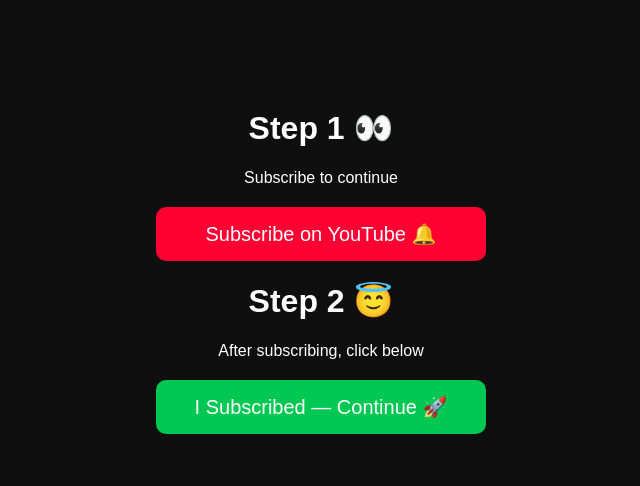
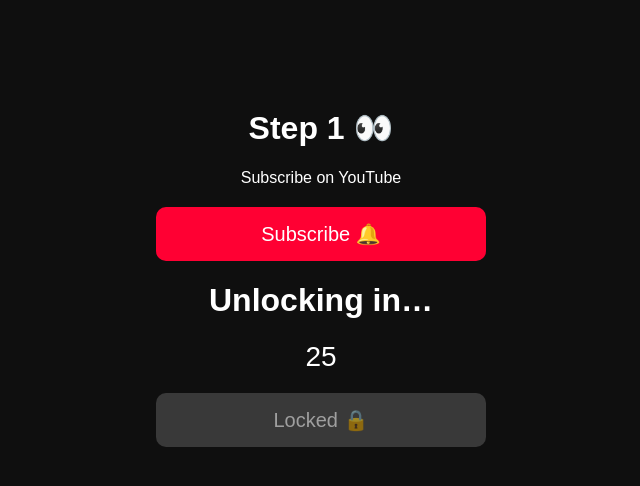
Before and after one commit to pr0x13z/subscribez, a plain HTML site: page index.html in a window 1280 px wide. Shown: the whole page, without its empty margins (319-959 px from the left). Drawn offline with Linux system fonts and the light colour scheme.

Commit message:
Update index.html

```diff
--- a/index.html
+++ b/index.html
@@ -2,7 +2,8 @@
 <html>
 <head>
   <meta charset="UTF-8">
-    <title>unlock 😈</title>
+  <title>unlocking… 😈</title>
+
   <style>
     body {
       font-family: Arial, sans-serif;
@@ -11,6 +12,7 @@
       background: #0f0f0f;
       color: white;
     }
+
     a.button {
       display: block;
       width: 300px;
@@ -22,28 +24,57 @@
       font-size: 20px;
       border-radius: 10px;
     }
-      a.done {
-        background: #00c853;
+
+    a.locked {
+      background: #555;
+      pointer-events: none;
+      opacity: 0.6;
+    }
+
+    #timer {
+      font-size: 28px;
+      margin: 20px 0;
     }
   </style>
 </head>
 
 <body>
+
   <h1>Step 1 👀</h1>
-    <p>Subscribe to continue</p>
+  <p>Subscribe on YouTube</p>
 
   <a class="button"
      href="https://www.youtube.com/@YouCantResistUs-ASMR?sub_confirmation=1"
      target="_blank">
-      Subscribe on YouTube 🔔
+    Subscribe 🔔
   </a>
 
-    <h1>Step 2 😇</h1>
-    <p>After subscribing, click below</p>
+  <h1>Unlocking in…</h1>
+  <div id="timer">30</div>
 
-    <a class="button done"
+  <a id="continueBtn"
+     class="button locked"
      href="https://playernation.infotechnology.com/">
-      I Subscribed — Continue 🚀
+    Locked 🔒
   </a>
+
+  <script>
+    let timeLeft = 30;
+    const timer = document.getElementById("timer");
+    const btn = document.getElementById("continueBtn");
+
+    const countdown = setInterval(() => {
+      timeLeft--;
+      timer.textContent = timeLeft;
+
+      if (timeLeft <= 0) {
+        clearInterval(countdown);
+        timer.textContent = "Unlocked 😈";
+        btn.classList.remove("locked");
+        btn.textContent = "Continue 🚀";
+      }
+    }, 1000);
+  </script>
+
 </body>
 </html>
```
Lines whose indentation alone changed are shown as unchanged.
